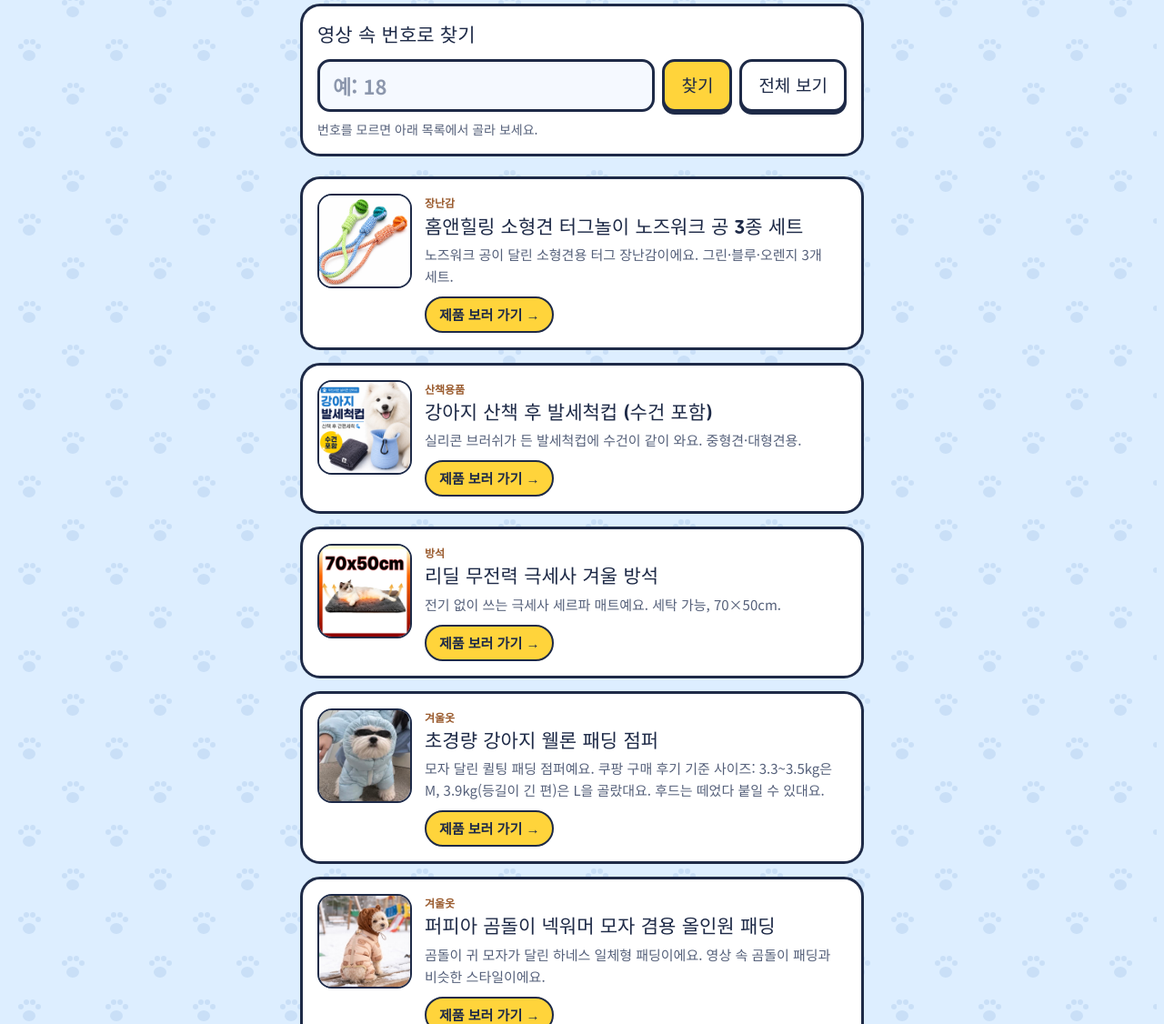
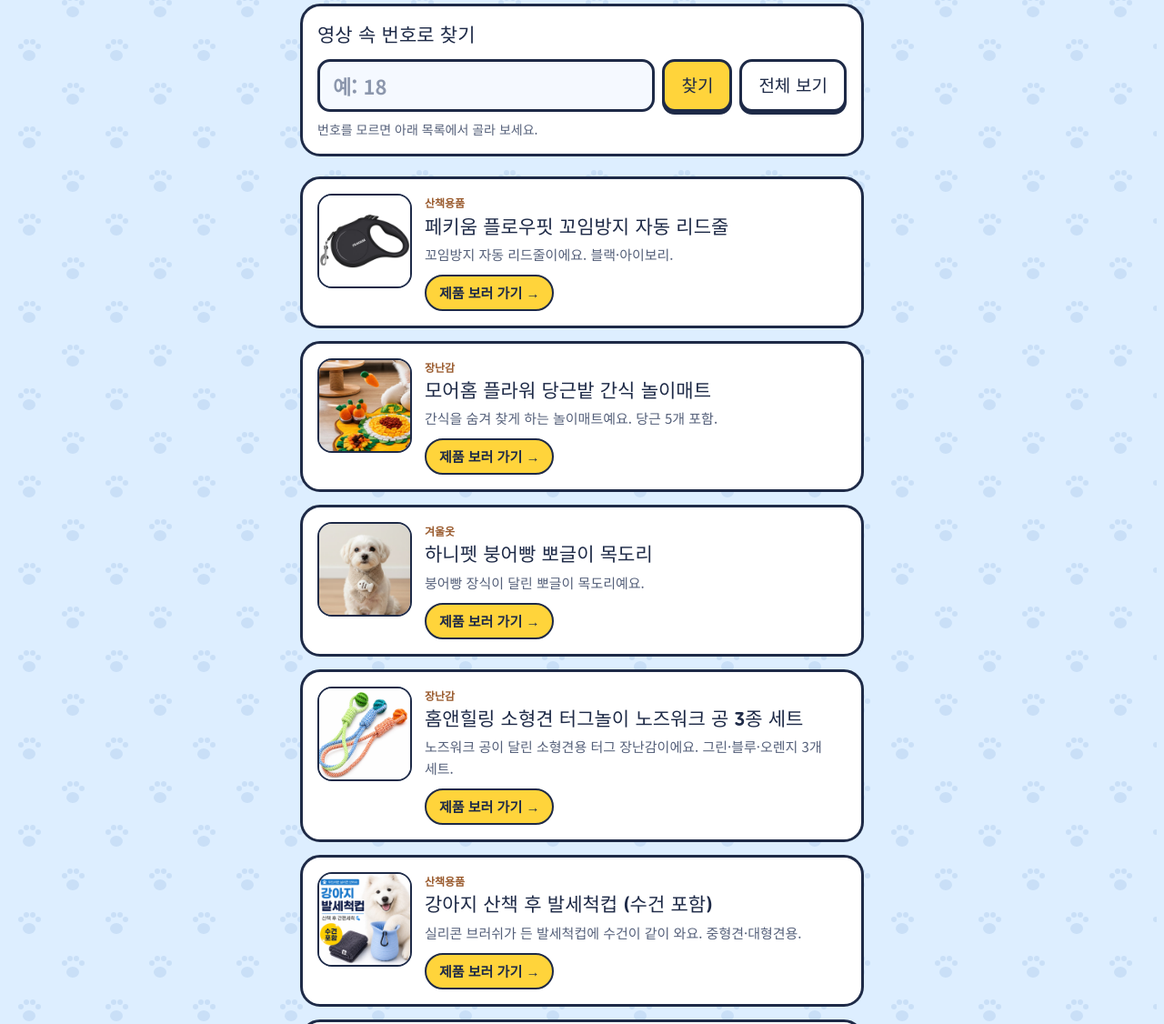
Before and after one commit to lsagisu93-ops/dog, a plain HTML site: page index.html in a window 1280 px wide. Shown: the part 745-1871 px from the top of the page at 91% size. Drawn offline with Linux system fonts and the light colour scheme.

Commit message:
상품 3개 추가: 자동 리드줄·당근밭 놀이매트·붕어빵 목도리 (11/20)
Co-Authored-By: Claude Opus 5.5 <noreply@anthropic.com>
Claude-Session: https://claude.ai/code/session_01FjeVx5Fc9NFr9Q1PF3c9cJ

```diff
--- a/index.html
+++ b/index.html
@@ -125,6 +125,9 @@ footer strong { color: var(--navy) }
 <script>
 // ▼ 상품 목록: 새 상품은 여기 한 줄씩 추가 (no = 영상 속 번호, 모르면 null, img = 쿠팡 API productImage)
 const ITEMS = [
+  { no: null, tag: "산책용품", name: "페키움 플로우핏 꼬임방지 자동 리드줄", img: "img/p9005894691.jpg", memo: "꼬임방지 자동 리드줄이에요. 블랙·아이보리.", url: "https://link.coupang.com/re/AFFSDP?lptag=AF3429775&subid=lllhyk93&pageKey=9005894691&itemId=27079056652&vendorItemId=94047326333&traceid=V0-153-26ae3324a2ca84b3&clickBeacon=4b73d820-e4b6-11f1-8a2e-01890af0afe0%7E3&requestid=20261120164502512238287910&token=31850C%7CMIXED&pt=1&slot=1" },
+  { no: null, tag: "장난감", name: "모어홈 플라워 당근밭 간식 놀이매트", img: "img/p9599780841.jpg", memo: "간식을 숨겨 찾게 하는 놀이매트예요. 당근 5개 포함.", url: "https://link.coupang.com/re/AFFSDP?lptag=AF3429775&subid=lllhyk93&pageKey=9599780841&itemId=28657911737&vendorItemId=95694182095&traceid=V0-153-dd94ba87e3c34744&clickBeacon=4be389e0-e4b6-11f1-9fc2-c21075e717ba%7E3&requestid=20261120164503340024746061&token=31850C%7CMIXED&pt=1&slot=1" },
+  { no: null, tag: "겨울옷", name: "하니펫 붕어빵 뽀글이 목도리", img: "img/p9192969625.jpg", memo: "붕어빵 장식이 달린 뽀글이 목도리예요.", url: "https://link.coupang.com/re/AFFSDP?lptag=AF3429775&subid=lllhyk93&pageKey=9192969625&itemId=27130754766&vendorItemId=94073267683&traceid=V0-153-91fd89a1c045f816&requestid=20261120164505793086774077&token=31850C%7CMIXED&pt=0&slot=1" },
   { no: null, tag: "장난감", name: "홈앤힐링 소형견 터그놀이 노즈워크 공 3종 세트", img: "img/p9609623410.jpg", memo: "노즈워크 공이 달린 소형견용 터그 장난감이에요. 그린·블루·오렌지 3개 세트.", url: "https://link.coupang.com/re/AFFSDP?lptag=AF3429775&subid=lllhyk93&pageKey=9609623410&itemId=28689416124&vendorItemId=96017306624&traceid=V0-153-5cd53e29a703ca7a&clickBeacon=1a845330-e3ed-11f1-ad13-4a97527fdb3a%7E3&requestid=20261119164451660119175613&token=31850C%7CMIXED&pt=1&slot=3" },
   { no: null, tag: "산책용품", name: "강아지 산책 후 발세척컵 (수건 포함)", img: "img/p9668201321.jpg", memo: "실리콘 브러쉬가 든 발세척컵에 수건이 같이 와요. 중형견·대형견용.", url: "https://link.coupang.com/re/AFFSDP?lptag=AF3429775&subid=lllhyk93&pageKey=9668201321&itemId=28906061066&vendorItemId=95838204479&traceid=V0-153-c289faff2d3442ee&clickBeacon=19387240-e3ed-11f1-97d3-b6dc7b106f1b%7E3&requestid=20261119164449464117603554&token=31850C%7CMIXED&pt=1&slot=2" },
   { no: null, tag: "방석", name: "리딜 무전력 극세사 겨울 방석", img: "img/p9242888201.jpg", memo: "전기 없이 쓰는 극세사 세르파 매트예요. 세탁 가능, 70×50cm.", url: "https://link.coupang.com/re/AFFSDP?lptag=AF3429775&subid=lllhyk93&pageKey=9242888201&itemId=27332547716&vendorItemId=94316671867&traceid=V0-153-98338935d76423dd&clickBeacon=17c77d20-e3ed-11f1-bc09-526a14d09525%7E3&requestid=20261119164447053170170102&token=31850C%7CMIXED&pt=1&slot=1" },
```
Also changed, not shown: img/p9005894691.jpg (added), img/p9192969625.jpg (added), img/p9599780841.jpg (added).
